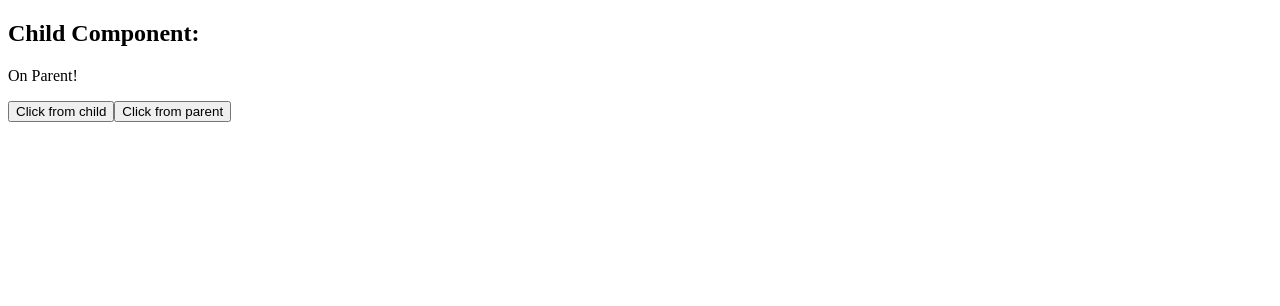
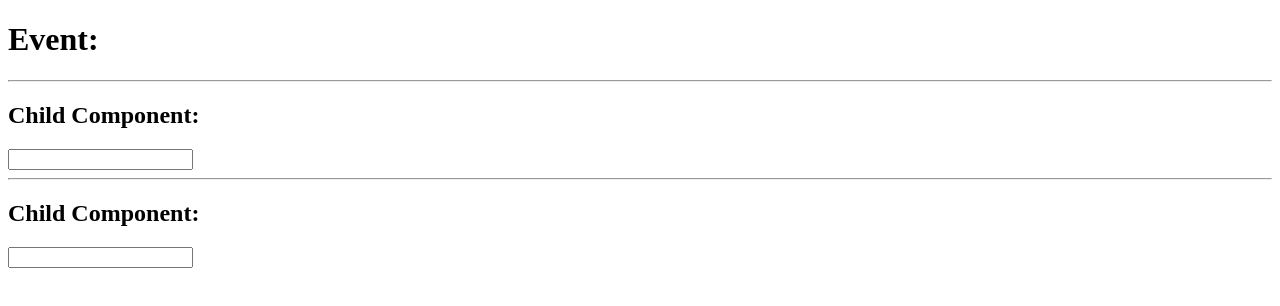
Before and after one commit to nandahadymulya/vue3-basic, a Vue app: page / in a window 1280 px wide. Shown: the top 306 px of the page. Built offline with nearby package versions, Linux system fonts and the light colour scheme.

Commit message:
feat: model-value, emit child

```diff
--- a/src/App.vue
+++ b/src/App.vue
@@ -7,23 +7,17 @@ export default {
   },
   data() {
     return {
-      message: "On Parent!",
-      value: "Message from Parent!",
+      message: "",
     };
-  },
-  methods: {
-    changeMessage(value) {
-      this.message = value;
-    },
-    clickThis(value) {
-      this.$refs.childComponent.changeMessage(value);
-    },
   },
 };
 </script>
 
 <template>
-  <ChildComponent ref="childComponent" @child-event="changeMessage" :message="message" />
+  <h1>Event: {{ message }}</h1>
+  <hr />
+  <ChildComponent :model-value="message" @update:model-value="message = $event" />
 
-  <button @click="clickThis(value)">Click from parent</button>
+  <hr />
+  <ChildComponent v-model="message" />
 </template>
--- a/src/components/ChildComponent.vue
+++ b/src/components/ChildComponent.vue
@@ -1,27 +1,9 @@
 <script>
 export default {
-  // props: ["message"],
-  data() {
-    return {
-      value: "Message from Child!",
-    };
-  },
-  emits: ["child-event"],
-  props: {
-    message: {
-      type: String,
-      required: true,
-    },
-  },
-  methods: {
-    changeMessage(value) {
-      this.$emit("child-event", value);
-    },
-  },
+  props: ["modelValue"],
 };
 </script>
 <template>
   <h2>Child Component:</h2>
-  <p>{{ message }}</p>
-  <button @click="changeMessage(value)">Click from child</button>
+  <input :value="modelValue" @input="$emit('update:modelValue', $event.target.value)" />
 </template>
```
